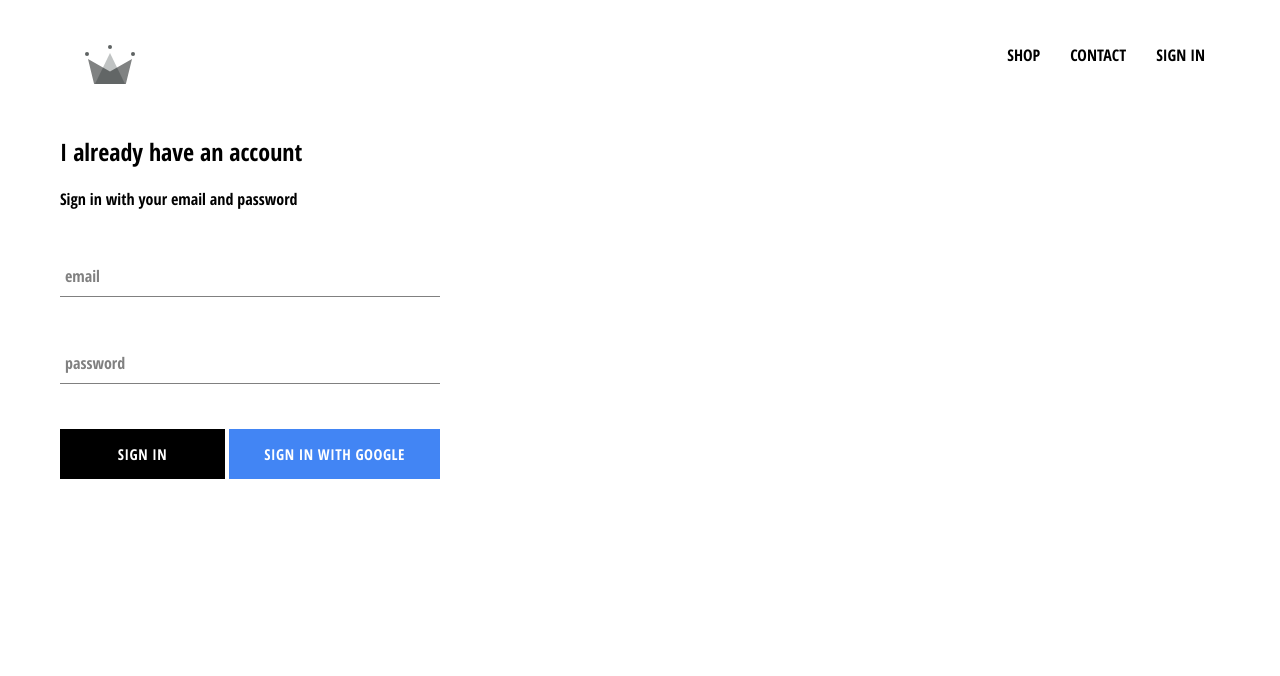
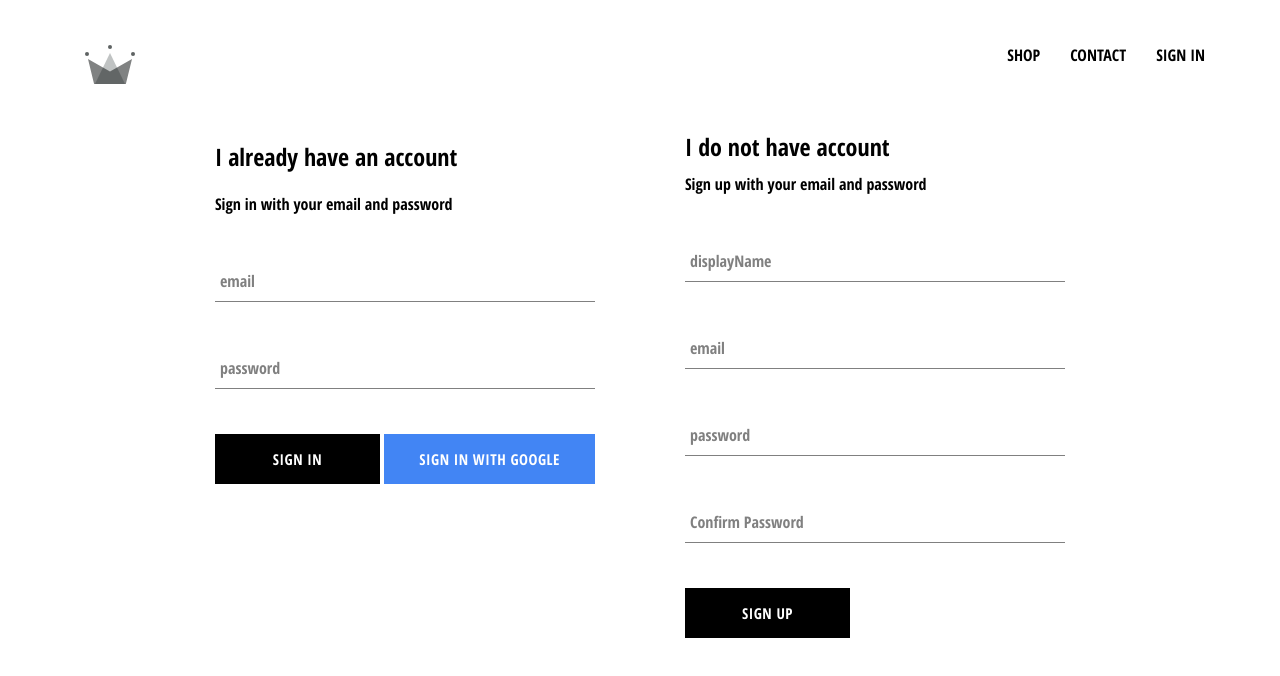
Before and after one commit to mahivkpatel/crwn-clothing, a React (Create React App) app: page /signIn in a window 1280 px wide. Shown: the top 676 px of the page. Built offline with nearby package versions, Linux system fonts and the light colour scheme; no server answers.

Commit message:
implemented firebase utils, incluede ability to store authenticated user into our firestore database

```diff
--- a/src/App.js
+++ b/src/App.js
@@ -5,7 +5,7 @@
 import SignInAndSingUpPage from './Components/sign-in-and-sign-up/sign-in-and-sign-up.component.jsx'
 import ShopPage from './Components/shop/shop.component'
 import Header from './Components/header/header.component'
-import { auth } from './firebase/firebase.utils'
+import { auth, createUserProfileDocument } from './firebase/firebase.utils'
 
 class App extends React.Component {
   constructor() {
@@ -17,14 +17,26 @@
   }
   unsubscribeFromAuth = null
   componentDidMount() {
-    auth.onAuthStateChanged((user) => {
-      this.setState({ currentUser: user })
-      console.log(user)
+    auth.onAuthStateChanged(async (userAuth) => {
+      if (userAuth) {
+        const userRef = await createUserProfileDocument(userAuth)
+        userRef.onSnapshot((snapShot) => {
+          this.setState({
+            currentUser: {
+              id: snapShot.id,
+              ...snapShot.data(),
+            },
+          })
+          console.log('currentUser', userAuth)
+        })
+      }
+
+      this.setState({ currentUser: userAuth })
     })
   }
 
   componentWillUnmount() {
-    this.unsubscribeFromAuth()
+    //  this.unsubscribeFromAuth()
   }
 
   render() {
--- a/src/Components/sign-in-and-sign-up/sign-in-and-sign-up.component.jsx
+++ b/src/Components/sign-in-and-sign-up/sign-in-and-sign-up.component.jsx
@@ -1,9 +1,12 @@
 import React from 'react'
 import SignIn from '../sign-in/sign-in.component'
+import SignUp from '../sign-up/sign-up.component'
+import './sign-in-and-sign-up.component.scss'
 
 const SignInAndSingUpPage = () => (
-  <div>
+  <div className="sign-in-and-sign-up">
     <SignIn />
+    <SignUp />
   </div>
 )
 export default SignInAndSingUpPage
--- a/src/Components/sign-in-and-sign-up/sign-in-and-sign-up.component.scss
+++ b/src/Components/sign-in-and-sign-up/sign-in-and-sign-up.component.scss
@@ -0,0 +1,6 @@
+.sign-in-and-sign-up{
+    width: 850px;
+    display: flex;
+    justify-content: space-between;
+    margin: 30px auto;
+}
--- /dev/null
+++ b/src/Components/sign-up/sign-up.component.jsx
@@ -0,0 +1,105 @@
+import React from 'react'
+import FormInput from '../form-input/form-input.component'
+import CustomButton from '../custom-button/custom-button.component'
+
+import { auth, createUserProfileDocument } from '../../firebase/firebase.utils'
+
+import './sign-up.styles.scss'
+
+class SignUp extends React.Component {
+  constructor() {
+    super()
+    this.state = {
+      displayName: '',
+      email: '',
+      password: '',
+      confirmPassword: '',
+    }
+  }
+
+  handleSubmit = async (event) => {
+    event.preventDefault()
+
+    const { displayName, email, password, confirmPassword } = this.state
+
+    if (password !== confirmPassword) {
+      alert("passwords don't match")
+      return
+    }
+
+    try {
+      const { user } = await auth.createUserWithEmailAndPassword(
+        email,
+        password,
+      )
+
+      await createUserProfileDocument(user, { displayName })
+
+      this.setState({
+        displayName: '',
+        email: '',
+        password: '',
+        confirmPassword: '',
+      })
+    } catch (error) {
+      console.error(error)
+    }
+  }
+
+  handleChange = (event) => {
+    const { value, name } = event.target
+
+    this.setState({ [name]: value })
+  }
+
+  render() {
+    const { email, password, confirmPassword, displayName } = this.state
+
+    return (
+      <div className="sign-up">
+        <h2 className="title">I do not have account</h2>
+        <span>Sign up with your email and password</span>
+
+        <form onSubmit={this.handleSubmit}>
+          <FormInput
+            name="displayName"
+            type="displayName"
+            handleChange={(e) => this.handleChange(e)}
+            value={displayName}
+            label="displayName"
+            required
+          />
+          <FormInput
+            name="email"
+            type="email"
+            handleChange={(e) => this.handleChange(e)}
+            value={email}
+            label="email"
+            required
+          />
+          <FormInput
+            name="password"
+            type="password"
+            value={password}
+            handleChange={(e) => this.handleChange(e)}
+            label="password"
+            required
+          />
+          <FormInput
+            type="password"
+            name="confirmPassword"
+            value={confirmPassword}
+            onChange={(e) => this.handleChange(e)}
+            label="Confirm Password"
+            required
+          />
+          <div className="buttons">
+            <CustomButton type="submit"> Sign Up </CustomButton>
+          </div>
+        </form>
+      </div>
+    )
+  }
+}
+
+export default SignUp
--- /dev/null
+++ b/src/Components/sign-up/sign-up.styles.scss
@@ -0,0 +1,9 @@
+.sign-up {
+    display: flex;
+    flex-direction: column;
+    width: 380px;
+
+    .title {
+      margin: 10px 0;
+    }
+  }
--- a/src/firebase/firebase.utils.js
+++ b/src/firebase/firebase.utils.js
@@ -17,6 +17,30 @@
 export const auth = firebase.auth()
 export const firestore = firebase.firestore()
 
+export const createUserProfileDocument = async (userAuth, additionalData) => {
+  if (!userAuth) return
+
+  const userRef = firestore.doc(`users/${userAuth.uid}`)
+  const snapShot = await userRef.get()
+  debugger
+  if (!snapShot.exists) {
+    const { displayName, email } = userAuth
+    const createdAt = new Date()
+
+    try {
+      await userRef.set({
+        displayName,
+        email,
+        createdAt,
+        ...additionalData,
+      })
+    } catch (error) {
+      console.log('error creating user', error)
+    }
+  }
+  return userRef
+}
+
 const provider = new firebase.auth.GoogleAuthProvider()
 provider.setCustomParameters({ prompt: 'select_account' })
 export const signInWithGoogle = () => auth.signInWithPopup(provider)
```
